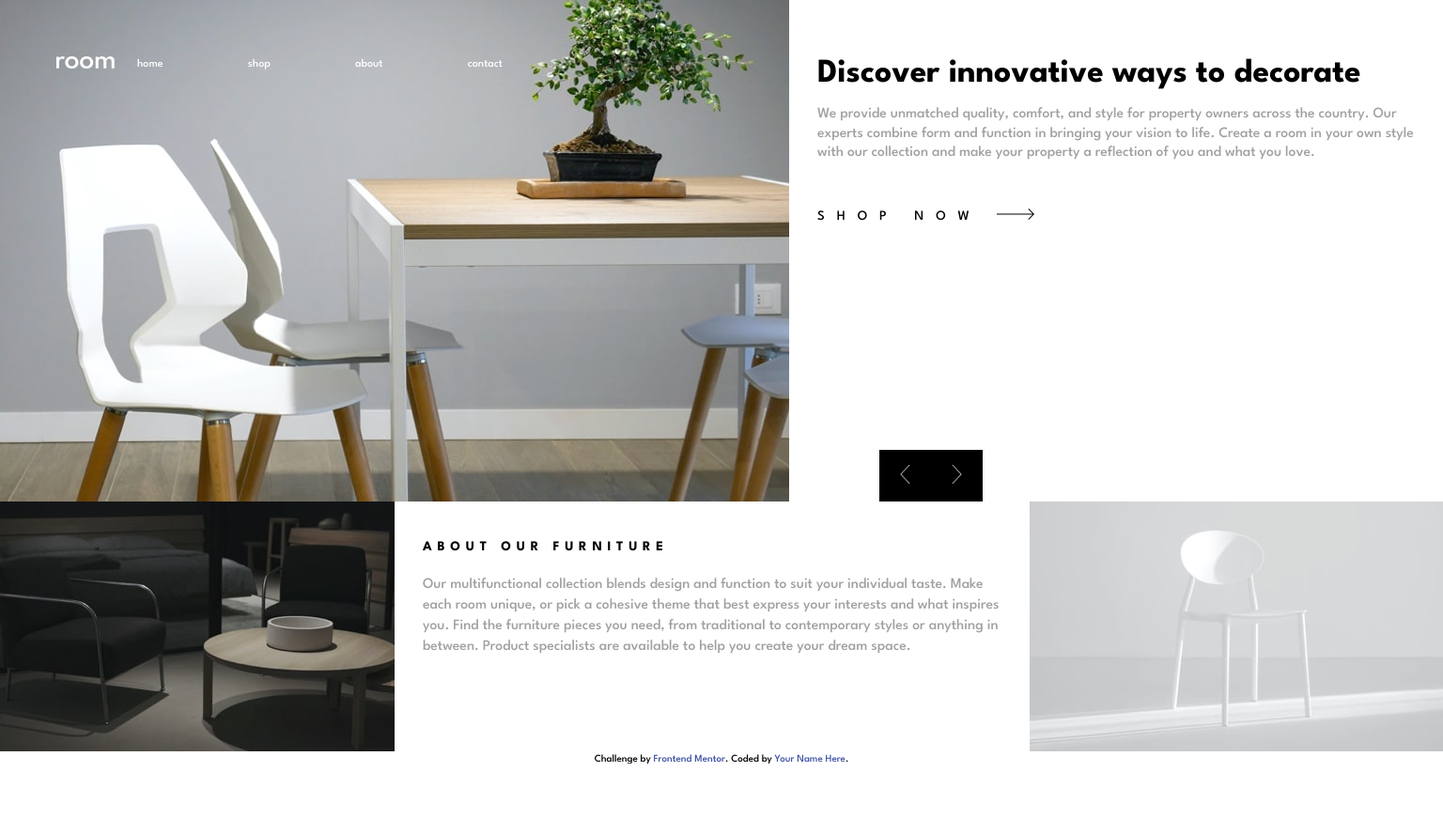
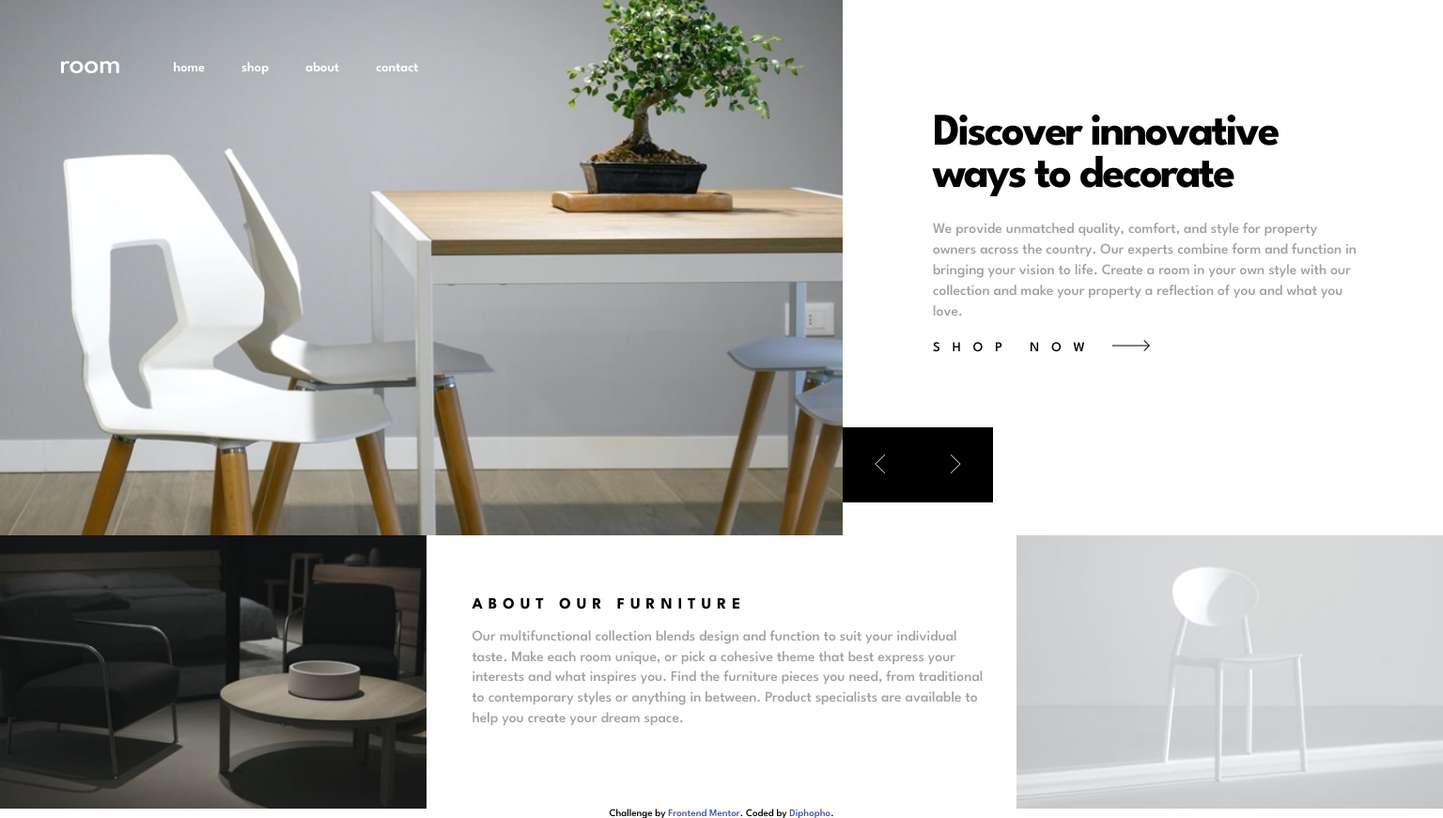
Before and after one commit to Diphopho/FrontenfMentor---room-homepage, a website: page index.html in a window 1536 px wide. Shown: the whole page at 94% size. Before the commit the page ends 813 px from the top, so only its background shows below. Drawn offline with Linux system fonts and the light colour scheme.

Commit message:
final commit

```diff
--- a/index.html
+++ b/index.html
@@ -29,9 +29,9 @@
   <body>
     <header>
       <div class="navbar-container">
-        <img src="/images/icon-hamburger.svg" id="hamburger" />
+        <img src="/images/icon-hamburger.svg" id="hamburger" alt="menu icon"/>
         <nav class="navbar">
-          <img src="/images/icon-close.svg" id="iconClose" />
+          <img src="/images/icon-close.svg" id="iconClose" alt="close icon"/>
           <ul class="navbar-list">
             <li class="navbar-item">Home</li>
             <li class="navbar-item">Shop</li>
@@ -40,27 +40,30 @@
           </ul>
         </nav>
       </div>
-      <div class="logo-container"><img src="/images/logo.svg" /></div>
+      <div class="logo-container"><img src="/images/logo.svg" alt="logo"/></div>
     </header>
     <main>
       <div class="overlay"></div>
+      <div class="slider-container">
         <div class="arrow-container">
           <button href="#" onclick="prev()">
-          <img src="/images/icon-angle-left.svg" />
+            <img src="/images/icon-angle-left.svg" alt="left"/>
           </button>
           </button>
           <button href="#" onclick="next()">
-          <img src="/images/icon-angle-right.svg" />
+            <img src="/images/icon-angle-right.svg" alt="right"/>
           </button>
         </div>
-      <div class="slider-container">
         <div class="slider-content">
           <section class="hero">
             <div class="image-container">
-              <picture>
-                <source srcset="/images/desktop-image-hero-1.jpg" media="(min-width: 768px)">
-                <img src="/images/mobile-image-hero-1.jpg" alt="image hero 1" class="hero-image">
-              </picture>
+                <img
+                  src="/images/mobile-image-hero-1.jpg" alt="image hero 1" class="hero-image"
+                  srcset="
+                    /images/mobile-image-hero-1.jpg 450w,
+                    /images/desktop-image-hero-1.jpg 1024w
+                  "
+                  >
             </div>
             <div class="text-container">
               <h1>Discover innovative ways to decorate</h1>
@@ -71,15 +74,17 @@
                 you love.
               </p>
 
-              <a href="#">Shop now <img src="/images/icon-arrow.svg" /></a>
+              <a href="#">Shop now <img src="/images/icon-arrow.svg" alt="arrow"/></a>
             </div>
           </section>
           <section class="hero">
             <div class="image-container">
-              <picture>
-                <source srcset="/images/desktop-image-hero-2.jpg" media="(min-width: 768px)">
-                <img src="/images/mobile-image-hero-2.jpg" alt="image hero 2"class="hero-image">
-              </picture>
+              <img
+                  src="/images/mobile-image-hero-2.jpg" alt="image hero 2" class="hero-image"
+                  srcset="
+                    /images/mobile-image-hero-2.jpg 768w,
+                    /images/desktop-image-hero-2.jpg 1024w
+                  ">
             </div>
             <div class="text-container">
               <h1>We are available all across the globe</h1>
@@ -91,15 +96,17 @@
                 you love.
               </p>
 
-              <a href="#">Shop now <img src="/images/icon-arrow.svg" /></a>
+              <a href="#">Shop now <img src="/images/icon-arrow.svg" alt="arrow"/></a>
             </div>
           </section>
           <section class="hero">
             <div class="image-container">
-              <picture>
-                <source srcset="/images/desktop-image-hero-3.jpg" media="(min-width: 768px)">
-                <img src="/images/mobile-image-hero-3.jpg" alt="image hero 3" class="hero-image">
-              </picture>
+              <img
+                  src="/images/mobile-image-hero-3.jpg" alt="image hero 3" class="hero-image"
+                  srcset="
+                    /images/mobile-image-hero-3.jpg 768w,
+                    /images/desktop-image-hero-3.jpg 1024w
+                  ">
             </div>
             <div class="text-container">
               <h1>Manufactured with the best materials</h1>
@@ -111,7 +118,7 @@
                 want for their home and office.
               </p>
 
-              <a href="#">Shop now <img src="/images/icon-arrow.svg" /></a>
+              <a href="#">Shop now <img src="/images/icon-arrow.svg" alt="arrow"/></a>
             </div>
           </section>
         </div>
@@ -119,7 +126,7 @@
 
       <section class="about">
         <div class="image-container">
-          <img src="/images/image-about-dark.jpg" />
+          <img src="/images/image-about-dark.jpg" alt="Dark image"/>
         </div>
         <div class="text-container">
           <h1>About our furniture</h1>
@@ -133,7 +140,7 @@
           </p>
         </div>
         <div class="image-container">
-          <img src="/images/image-about-light.jpg" />
+          <img src="/images/image-about-light.jpg" alt="Light image"/>
         </div>
       </section>
     </main>
@@ -142,7 +149,7 @@
       Challenge by
       <a href="https://www.frontendmentor.io?ref=challenge" target="_blank"
         >Frontend Mentor</a
-      >. Coded by <a href="#">Your Name Here</a>.
+      >. Coded by <a href="https://www.frontendmentor.io/profile/Diphopho">Diphopho</a>.
     </div>
     <script src="/style/js/main.js"></script>
     <script src="/style/js/slider.js"></script>
--- a/src/sass/main.scss
+++ b/src/sass/main.scss
@@ -81,7 +81,6 @@ header {
 }
 
 main {
-  position: relative;
   width: 100%;
   height: 100%;
 
@@ -117,12 +116,21 @@ main {
     }
   }
 
+
+  .slider-container {
+    // position: relative;
+    overflow: hidden;
+    width: 100vw;
+    top: 0;
+
     .arrow-container {
       position: absolute;
       right: 0;
-    top: calc(25.4rem);
+      top: calc(360px - 55px);
+      bottom: 100%;
+      // top: 60.2vh;
       display: flex;
-    z-index: 10;
+      z-index: 7;
 
       button {
         border: none;
@@ -131,6 +139,10 @@ main {
         height: 55px;
         cursor: pointer;
 
+        &:hover {
+          background-color: var(--VeryDarkGray);
+        }
+
         img {
           max-width: 20px;
           max-height: 20px;
@@ -138,11 +150,6 @@ main {
 
       }
     }
-
-  .slider-container {
-    position: relative;
-    overflow: hidden;
-    width: 100vw;
 
     .slider-content {
       display: flex;
@@ -156,10 +163,12 @@ main {
         min-width: 100%;
 
         .image-container {
-          min-height: 22.5rem;
-          display: flex;
-          justify-content: flex-end;
-          align-items: flex-end;
+          width: 100%;
+
+          img {
+            height: 360px;
+          }
+
         }
 
         .text-container {
@@ -182,6 +191,14 @@ main {
             text-transform: uppercase;
             font-size: 1.2em;
             letter-spacing: 0.9em;
+
+            &:hover {
+              color: var(--DarkGray);
+
+              img {
+                filter: invert(65%) sepia(0%) saturate(3704%) hue-rotate(144deg) brightness(107%) contrast(70%);
+              }
+            }
           }
         }
       }
@@ -216,20 +233,22 @@ main {
 }
 
 
+// Tablet breakpoint
+
 @media screen and (min-width: 768px) {
 
   header {
     display: flex;
     flex-direction: row-reverse;
-    max-width: 50%;
-    min-width: 50%;
+    width: 60vw;
+    min-width: unset;
     justify-content: flex-end;
-    padding: 5rem;
+    // padding: unset;
     gap: 2rem;
 
     .navbar-container {
 
-      min-width: 60%;
+      width: 50%;
 
       #hamburger {
         display: none;
@@ -243,6 +262,28 @@ main {
 
           .navbar-item {
             color: var(--White);
+            font-size: 1.2em;
+            font-weight: 600;
+            cursor: pointer;
+
+            &::after {
+              content: "";
+              display: block;
+              position: relative;
+              margin: auto;
+              top: .5rem;
+              width: 1.5rem;
+              height: auto;
+              border-bottom: solid 2px var(--White);
+              transform: scaleX(0);
+              opacity: 0;
+              transition: all .3s ease-in-out;
+            }
+
+            &:hover::after {
+              transform: scaleX(1);
+              opacity: 1;
+            }
           }
         }
 
@@ -259,12 +300,17 @@ main {
 
   main {
 
+    .slider-container {
       .arrow-container {
-      left: calc(100vw - (546px + 2rem + 2.5rem));
-      top: calc(534px - 55px);
+        left: calc(60vw);
+        top: calc(360px - 45px);
+
+        button {
+          width: 45px;
+          height: 45px;
+        }
       }
 
-    .slider-container {
       .slider-content {
         .hero {
           flex-direction: row;
@@ -272,6 +318,114 @@ main {
 
           .image-container {
             min-height: 100%;
+            min-width: 60vw;
+
+            img {
+              max-height: unset;
+            }
+          }
+
+          .text-container {
+            padding: 3em 0 0 3em;
+            max-height: 360px;
+
+            h1 {
+              font-size: 2em;
+              line-height: 1;
+              letter-spacing: -2.4px;
+            }
+
+            p {
+              padding-bottom: 1.2em;
+              line-height: 1.5;
+            }
+          }
+        }
+      }
+    }
+
+    .about {
+      display: grid;
+      grid-template-columns: minmax(60vw, 1fr) 1fr;
+      grid-template-rows: 250px 1fr;
+      // justify-content: flex-end;
+      // flex-wrap: wrap;
+
+      .text-container {
+        width: 100%;
+        height: 100%;
+        // padding: 1.5em;
+        grid-column: 1 / 1;
+        grid-row: 1/1;
+        padding-bottom: 3.5em;
+
+        h1 {
+          font-size: 1.4em;
+          letter-spacing: 6px;
+        }
+
+        p {
+          padding: 1em 2em 0 0;
+        }
+      }
+
+      .image-container {
+        img {
+          width: 100%;
+          height: 100%;
+        }
+      }
+    }
+  }
+}
+
+@media screen and (min-width: 1440px) {
+  header {
+    width: 58.4vw;
+    padding: 5.4rem;
+    gap: 4.8rem;
+
+    .navbar-container {
+      width: 34%;
+    }
+  }
+
+  main {
+    .slider-container {
+      .arrow-container {
+        left: 58.4vw;
+        top: calc(44.6em - 80px);
+
+        button {
+          width: 80px;
+          height: 80px;
+        }
+      }
+
+      .slider-content {
+        .hero {
+          .image-container {
+            min-width: 58.4vw;
+
+            img {
+              height: 100%;
+              width: 100%;
+            }
+          }
+
+          .text-container {
+            padding: 10em 7em 0 8em;
+
+            h1 {
+              font-size: 4em;
+              font-weight: 700;
+              line-height: 45px;
+            }
+
+            p {
+              padding-top: 1.5em;
+              line-height: 22px;
+            }
           }
         }
       }
@@ -279,16 +433,21 @@ main {
 
     .about {
       display: flex;
+      justify-content: center;
+
+      .image-container {
+        width: 156rem;
+      }
+
+      .text-container {
+        width: auto;
+        padding: 5.5em 0 0 4em;
+      }
     }
   }
 }
 
-picture {
-  height: 100%;
-}
-
 .hero-image {
   display: block;
-  height: 100%;
-
+  width: 100%;
 }
--- a/style/js/slider.js
+++ b/style/js/slider.js
@@ -2,6 +2,11 @@ const sliderContent = document.getElementsByClassName("slider-content")[0];
 const hero = document.getElementsByClassName("hero");
 let nbSlide = hero.length;
 let pos = 0;
+
+document.onkeydown = function (evt) {
+  if (evt.key === "ArrowRight") next();
+  if (evt.key === "ArrowLeft") prev();
+};
 
 function next() {
   pos -= 100;
```
Also changed, not shown: README-template.md, style/css/main.css, 1 other file. Lines whose indentation alone changed are shown as unchanged.
